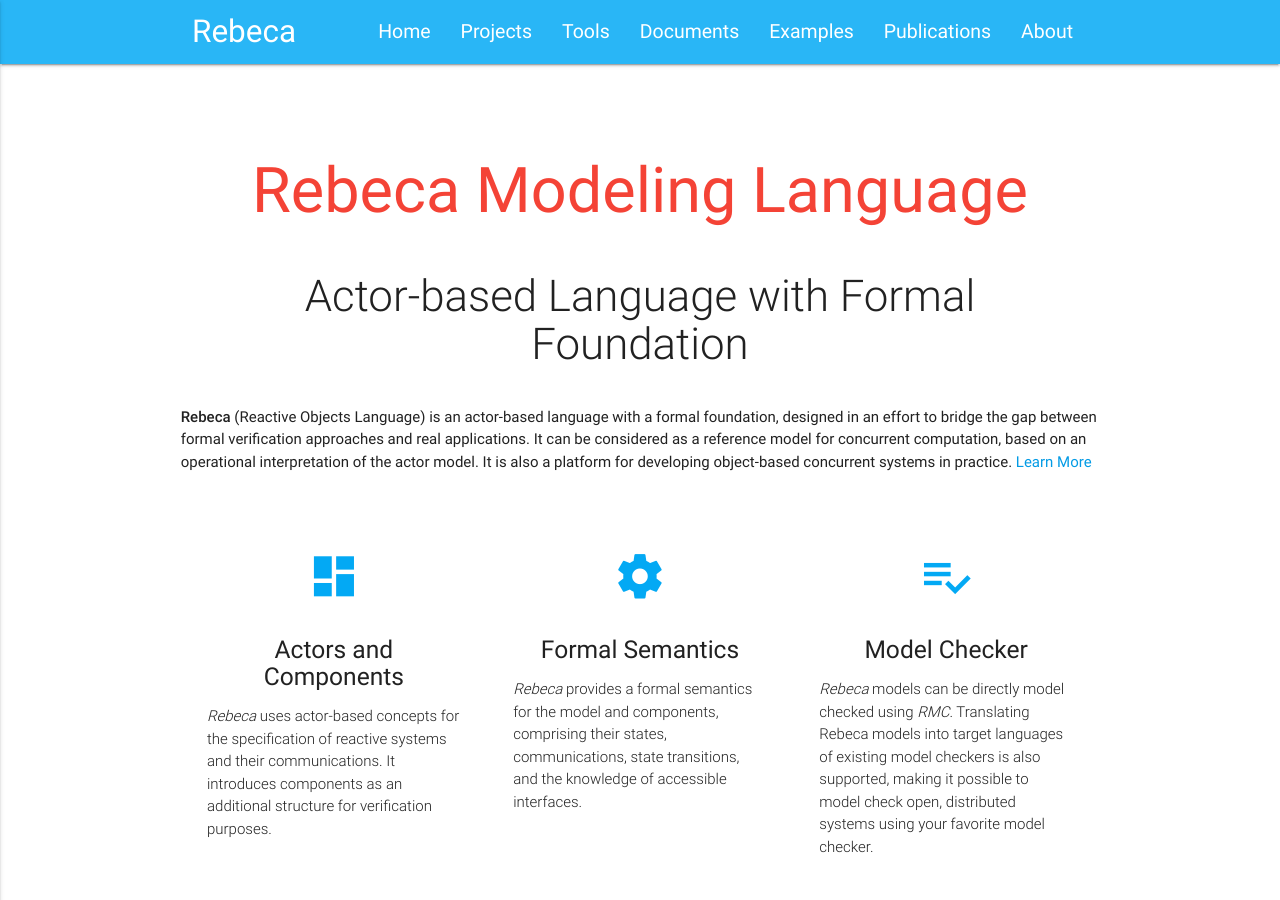
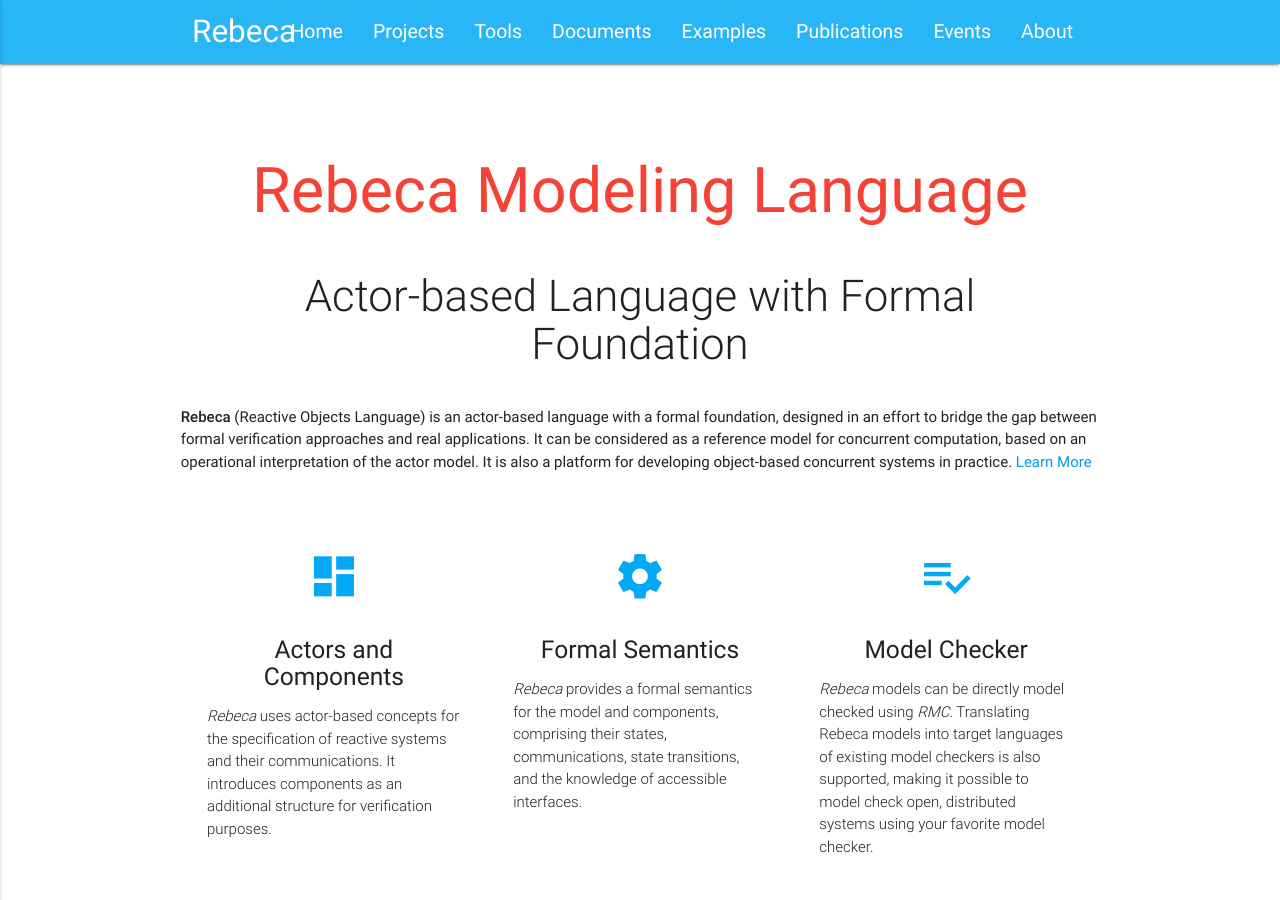
Before and after one commit to rebeca-lang/rebeca-lang.github.io, a Jekyll site: the page built from index.md, in a window 1280 px wide and 900 px high. Built offline with Jekyll 4.4.1, drawn with Linux system fonts in a browser that asks for light colours.

Commit message:
Update header.html
Events link added

```diff
--- a/_includes/header.html
+++ b/_includes/header.html
@@ -19,6 +19,7 @@
             <li><a href="{{ "documents" | relative_url }}">Documents</a></li>
             <li><a href="{{ "examples" | relative_url }}">Examples</a></li>
             <li><a href="{{ "publications" | relative_url }}">Publications</a></li>
+            <li><a href="{{ "events" | relative_url }}">Events</a></li>
             <li><a href="{{ "about" | relative_url }}">About</a></li>
 
           </ul>
@@ -38,6 +39,7 @@
             <li><a href="{{ "documents" | relative_url }}">Documents</a></li>
             <li><a href="{{ "Rebeca" | relative_url }}">Examples</a></li>
             <li><a href="{{ "publications" | relative_url }}">Publications</a></li>
+            <li><a href="{{ "events" | relative_url }}">Events</a></li>
             <li><a href="{{ "about" | relative_url }}">About</a></li>
 
           </ul>
```
